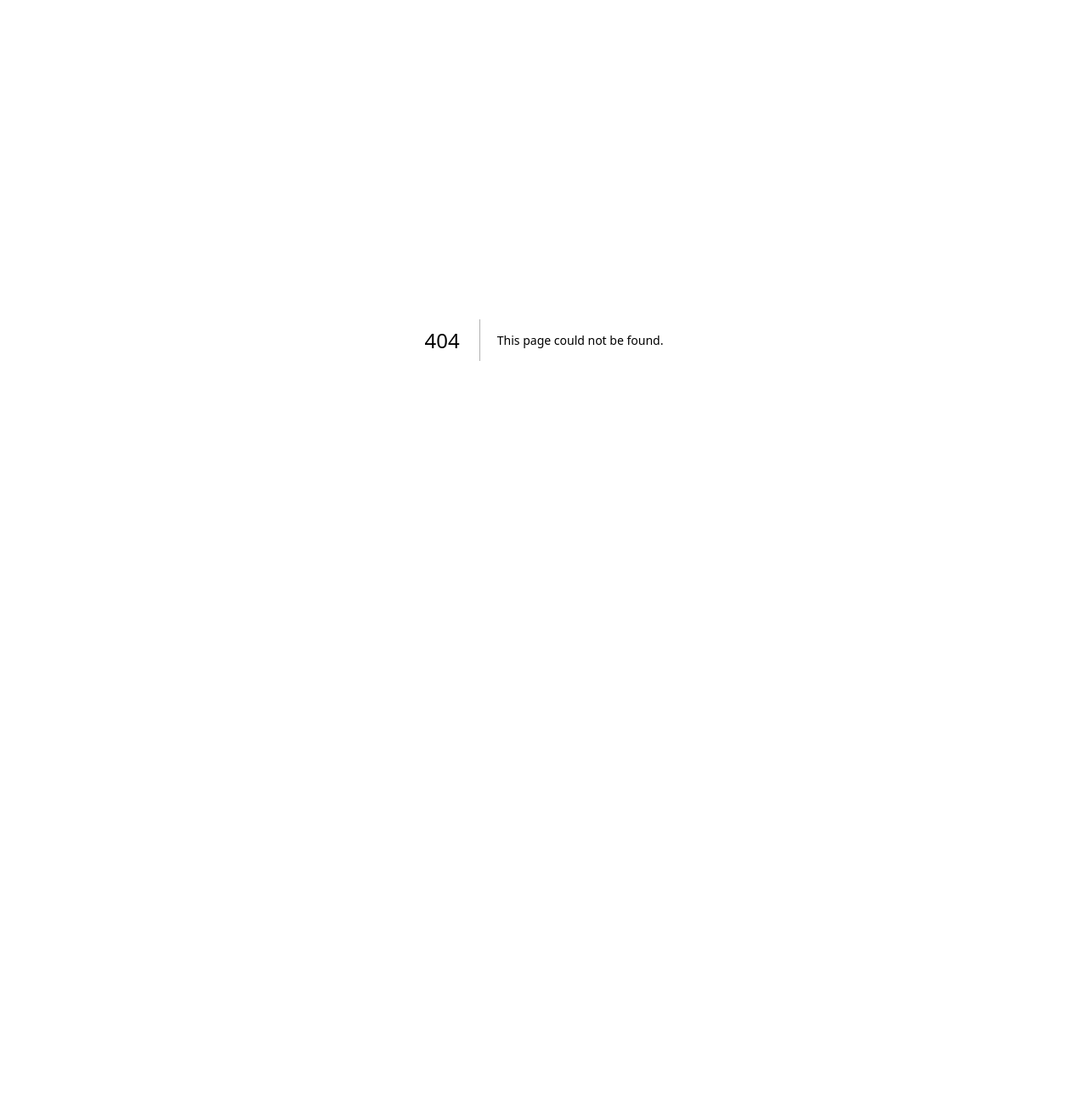
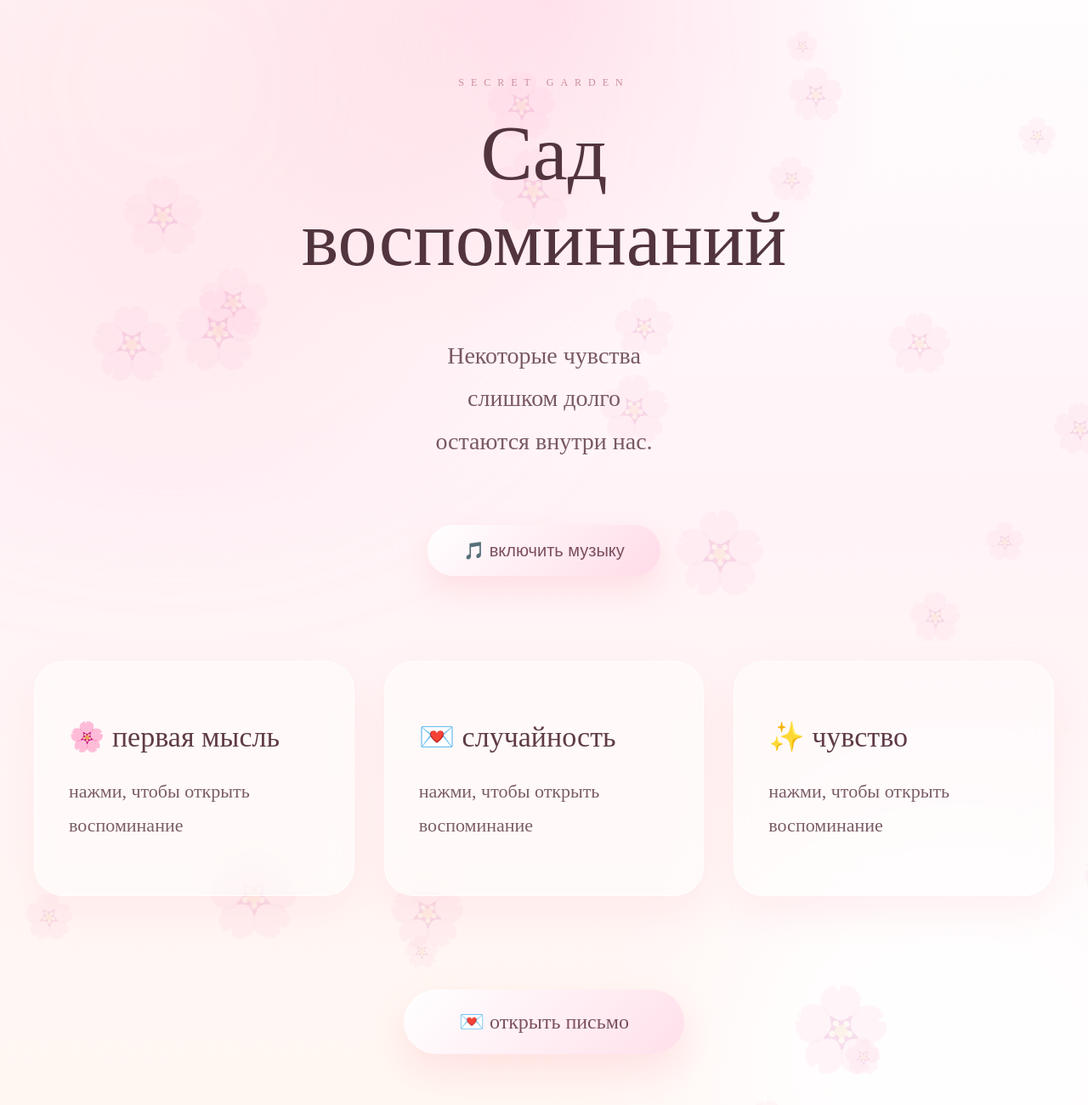
Before and after one commit to SayLoveYourLife/Story-My-Love, a Next.js app: page /garden in a window 1280 px wide. Before the commit this address had no page. Shown: the whole page at 85% size. Before the commit the page ends 800 px from the top, so only its background shows below. Built offline with nearby package versions, Linux system fonts and the light colour scheme.

Commit message:
Create page.js

```diff
--- /dev/null
+++ b/app/garden/page.js
@@ -0,0 +1,252 @@
+"use client";
+
+import { useRef, useState } from "react";
+
+export default function GardenPage() {
+  const audioRef = useRef(null);
+  const [opened, setOpened] = useState([false, false, false]);
+
+  const toggleCard = (index) => {
+    const updated = [...opened];
+    updated[index] = !updated[index];
+    setOpened(updated);
+  };
+
+  return (
+    <main
+      style={{
+        minHeight: "100vh",
+        overflow: "hidden",
+        position: "relative",
+        background: `
+          radial-gradient(circle at top, #ffe4ee 0%, transparent 30%),
+          radial-gradient(circle at bottom right, #fff4f8 0%, transparent 35%),
+          linear-gradient(180deg, #fffdfd 0%, #fff3f7 45%, #fff8f2 100%)
+        `,
+        fontFamily: "serif",
+        padding: "60px 25px",
+      }}
+    >
+      {/* музыка */}
+      <audio
+        ref={audioRef}
+        loop
+        src="https://files.catbox.moe/8h2m7v.mp3"
+      />
+
+      {/* glow */}
+      <div
+        style={{
+          position: "absolute",
+          width: "800px",
+          height: "800px",
+          background: "rgba(255,192,203,0.25)",
+          borderRadius: "50%",
+          filter: "blur(130px)",
+          top: "-300px",
+          left: "-200px",
+        }}
+      />
+
+      <div
+        style={{
+          position: "absolute",
+          width: "600px",
+          height: "600px",
+          background: "rgba(255,255,255,0.9)",
+          borderRadius: "50%",
+          filter: "blur(100px)",
+          bottom: "-250px",
+          right: "-150px",
+        }}
+      />
+
+      {/* цветы */}
+      {Array.from({ length: 25 }).map((_, i) => (
+        <div
+          key={i}
+          style={{
+            position: "absolute",
+            top: `${Math.random() * 100}%`,
+            left: `${Math.random() * 100}%`,
+            fontSize: `${30 + Math.random() * 70}px`,
+            opacity: 0.12,
+            userSelect: "none",
+          }}
+        >
+          🌸
+        </div>
+      ))}
+
+      {/* заголовок */}
+      <div
+        style={{
+          position: "relative",
+          zIndex: 2,
+          textAlign: "center",
+          marginTop: "30px",
+        }}
+      >
+        <p
+          style={{
+            color: "#ca8e9d",
+            letterSpacing: "8px",
+            fontSize: "12px",
+            textTransform: "uppercase",
+          }}
+        >
+          secret garden
+        </p>
+
+        <h1
+          style={{
+            fontSize: "92px",
+            fontWeight: "400",
+            color: "#52343e",
+            lineHeight: "1.1",
+            marginTop: "25px",
+          }}
+        >
+          Сад
+          <br />
+          воспоминаний
+        </h1>
+
+        <p
+          style={{
+            marginTop: "30px",
+            fontSize: "28px",
+            color: "#795963",
+            lineHeight: "1.8",
+          }}
+        >
+          Некоторые чувства
+          <br />
+          слишком долго
+          <br />
+          остаются внутри нас.
+        </p>
+
+        {/* музыка */}
+        <button
+          onClick={() => audioRef.current.play()}
+          style={{
+            marginTop: "45px",
+            padding: "18px 42px",
+            borderRadius: "999px",
+            border: "none",
+            cursor: "pointer",
+            fontSize: "20px",
+            background:
+              "linear-gradient(135deg, #ffffff 0%, #ffdbe8 100%)",
+            color: "#7b4d5d",
+            boxShadow:
+              "0 15px 35px rgba(255,182,193,0.35)",
+          }}
+        >
+          🎵 включить музыку
+        </button>
+      </div>
+
+      {/* карточки */}
+      <div
+        style={{
+          position: "relative",
+          zIndex: 2,
+          marginTop: "100px",
+          display: "grid",
+          gridTemplateColumns: "repeat(auto-fit, minmax(300px, 1fr))",
+          gap: "35px",
+          maxWidth: "1200px",
+          marginLeft: "auto",
+          marginRight: "auto",
+        }}
+      >
+        {[
+          {
+            title: "🌸 первая мысль",
+            hidden:
+              "Ты появилась неожиданно. И почему-то сразу осталась.",
+          },
+          {
+            title: "💌 случайность",
+            hidden:
+              "Иногда одна переписка меняет больше, чем годы.",
+          },
+          {
+            title: "✨ чувство",
+            hidden:
+              "Есть люди, рядом с которыми даже молчание становится уютным.",
+          },
+        ].map((card, index) => (
+          <div
+            key={index}
+            onClick={() => toggleCard(index)}
+            style={{
+              padding: "40px",
+              borderRadius: "35px",
+              background: "rgba(255,255,255,0.45)",
+              backdropFilter: "blur(18px)",
+              border: "1px solid rgba(255,255,255,0.7)",
+              boxShadow:
+                "0 20px 45px rgba(255,182,193,0.18)",
+              cursor: "pointer",
+              transition: "0.35s",
+            }}
+          >
+            <h2
+              style={{
+                fontSize: "34px",
+                color: "#5f3b46",
+                marginBottom: "25px",
+                fontWeight: "400",
+              }}
+            >
+              {card.title}
+            </h2>
+
+            <p
+              style={{
+                fontSize: "22px",
+                lineHeight: "1.8",
+                color: "#7b5c65",
+              }}
+            >
+              {opened[index]
+                ? card.hidden
+                : "нажми, чтобы открыть воспоминание"}
+            </p>
+          </div>
+        ))}
+      </div>
+
+      {/* письмо */}
+      <div
+        style={{
+          position: "relative",
+          zIndex: 2,
+          marginTop: "110px",
+          textAlign: "center",
+        }}
+      >
+        <a
+          href="/letter"
+          style={{
+            display: "inline-block",
+            padding: "24px 65px",
+            borderRadius: "999px",
+            textDecoration: "none",
+            fontSize: "24px",
+            color: "#7c5060",
+            background:
+              "linear-gradient(135deg, #ffffff 0%, #ffe0ea 100%)",
+            boxShadow:
+              "0 20px 45px rgba(255,182,193,0.35)",
+          }}
+        >
+          💌 открыть письмо
+        </a>
+      </div>
+    </main>
+  );
+}
```
